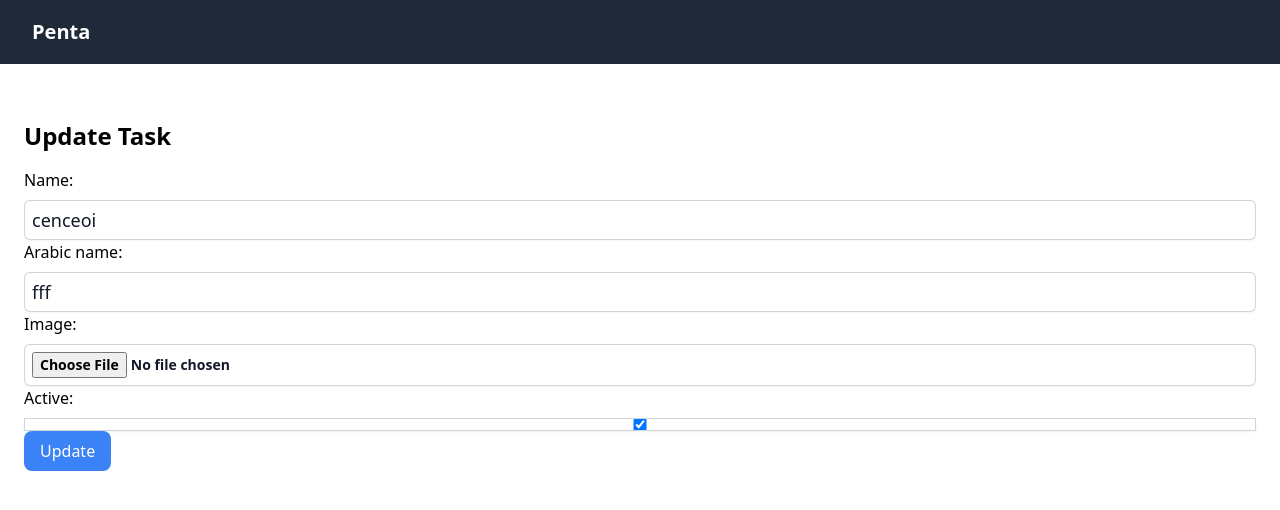
After one commit to emtechdev/django, a Django app: page /task/1/update/ in a window 1280 px wide. The commit adds this page. Shown: the top 510 px of the page. Run offline with Django 5.2, Linux system fonts and the light colour scheme; data comes from the database, SQL or seed files in the repository; some libraries are stand-ins or nearby versions.

Commit message:
first sprint

```diff
--- a/appl/forms.py
+++ b/appl/forms.py
@@ -26,13 +26,13 @@ class UserRegisterForm(UserCreationForm):
 class TaskForm(forms.ModelForm):
     class Meta:
         model = Task
-        fields = ('name', 'arabic_name',   'image')
+        fields = ['name', 'arabic_name','image', 'active']
 
         widgets = {
             'name': forms.TextInput(attrs={'class': 'block w-full rounded-md mt-2 border-0 p-2 text-gray-900 shadow-sm ring-1 ring-inset ring-gray-300 placeholder:text-gray-400 sm:text-lg sm:leading-6'}),
             'arabic_name': forms.TextInput(attrs={'class': 'block w-full rounded-md mt-2 border-0 p-2 text-gray-900 shadow-sm ring-1 ring-inset ring-gray-300 placeholder:text-gray-400 sm:text-lg sm:leading-6'}),
             'image': forms.FileInput(attrs={'class': 'block w-full rounded-md mt-2 bg-white p-2 text-sm font-semibold text-gray-900 shadow-sm ring-1 ring-inset ring-gray-300 hover:bg-gray-50'}),
-
+            'active': forms.CheckboxInput(attrs={'class': 'block w-full rounded-md mt-2 border-0 p-2 text-gray-900 shadow-sm ring-1 ring-inset ring-gray-300 placeholder:text-gray-400 sm:text-lg sm:leading-6'}),
 
         }
 
--- a/appl/models.py
+++ b/appl/models.py
@@ -27,6 +27,7 @@ class Task(models.Model):
     description = models.TextField(null=True, blank=True)
     image = models.ImageField(upload_to='tasks/', null=True, blank=True)
     created = models.DateTimeField(auto_now_add=True)
+    active = models.BooleanField(default=True)
 
     def __str__(self):
         return self.name
@@ -38,6 +39,9 @@ class Assign(models.Model):
     supervisor_approved = models.BooleanField(null=True, blank=True)
     comment = models.TextField(null=True, blank=True)
 
+    class Meta:
+        ordering = ['-done_at']
+
     def save(self, *args, **kwargs):
         if self.task:
             self.task_name = self.task.name
--- a/appl/templates/base.html
+++ b/appl/templates/base.html
@@ -8,6 +8,7 @@
     <script src="https://cdn.tailwindcss.com"></script>
     <link rel="stylesheet" href="https://unpkg.com/aos@next/dist/aos.css" />
     <link rel="stylesheet" href="https://cdnjs.cloudflare.com/ajax/libs/hover.css/2.1.1/css/hover-min.css" />
+
 </head>
 <body>
     <nav class="bg-gray-800">
@@ -20,17 +21,17 @@
                 <div class="flex flex-1 items-center justify-center flex-wrap">
                     {% if request.user.is_authenticated %}
                     <div class="absolute flex items-center sm:hidden">
-                        <button type="button"
+                        <button type="button" id="menu-toggle"
                             class="relative inline-flex items-center justify-center rounded-md p-2 text-gray-400 hover:bg-gray-700 hover:text-white focus:outline-none focus:ring-2 focus:ring-inset focus:ring-white"
                             aria-controls="mobile-menu" aria-expanded="false">
                             <span class="absolute -inset-0.5"></span>
                             <span class="sr-only">Open main menu</span>
-                            <svg class="block h-6 w-6" fill="none" viewBox="0 0 24 24" stroke-width="1.5"
+                            <svg class="block h-6 w-6 menu-open-icon" fill="none" viewBox="0 0 24 24" stroke-width="1.5"
                                 stroke="currentColor" aria-hidden="true">
                                 <path stroke-linecap="round" stroke-linejoin="round"
                                     d="M3.75 6.75h16.5M3.75 12h16.5m-16.5 5.25h16.5" />
                             </svg>
-                            <svg class="hidden h-6 w-6" fill="none" viewBox="0 0 24 24" stroke-width="1.5"
+                            <svg class="hidden h-6 w-6 menu-close-icon" fill="none" viewBox="0 0 24 24" stroke-width="1.5"
                                 stroke="currentColor" aria-hidden="true">
                                 <path stroke-linecap="round" stroke-linejoin="round" d="M6 18L18 6M6 6l12 12" />
                             </svg>
@@ -44,23 +45,15 @@
                         <a href="{% url 'home' %}"
                             class="rounded-md px-3 py-2 text-sm font-medium {% if request.path == '/' %}bg-gray-900 text-white{% else %}text-gray-300 hover:bg-gray-700 hover:text-white{% endif %}"
                             aria-current="{% if request.path == '/' %}page{% endif %}">Home</a>
-                        <div class="relative group mt-2">
                             <a href="{% url 'room' %}"
                             class="rounded-md px-3 py-2 text-sm font-medium {% if request.path == '/room/' %}bg-gray-900 text-white{% else %}text-gray-300 hover:bg-gray-700 hover:text-white{% endif %}"
                             aria-current="{% if request.path == '/room/' %}page{% endif %}">Rooms</a>
-                            <div class="absolute hidden group-hover:block bg-white text-black rounded-lg border mt-2 w-40 z-20">
-                                {% for room in rooms %}
-                                <a href="{% url 'room_detail' room.id %}"
-                                    class="block px-4 py-2 hover:bg-blue-500 rounded-lg hover:text-white">{{ room.name }}</a>
-                                {% endfor %}
-                            </div>
-                        </div>
                         <a href="#"
                             class="rounded-md px-3 py-2 text-sm font-medium text-gray-300 hover:bg-gray-700 hover:text-white">Notifications</a>
                             {% if request.user.is_authenticated and request.user.profile.kind == '2' %}
                         <div class="relative group mt-2">
                             <a href="#" class="rounded-md px-3 py-2 text-sm font-medium text-gray-300 hover:bg-gray-700 hover:text-white">Admin</a>
-                            <div class="absolute hidden group-hover:block bg-white text-black rounded-lg border mt-2 z-20 w-40">
+                            <div class="absolute hidden group-hover:block bg-white text-black rounded-lg border mt-2 z-10 w-40">
                                 <a href="{% url 'users' %}" class="block px-4 py-2 hover:bg-blue-500 rounded-t-lg hover:text-white">Users</a>
 
                                 <a href="{% url 'assign_list' %}" class="block px-4 py-2 hover:bg-blue-500 rounded-b-lg hover:text-white">Assigns</a>
@@ -88,31 +81,25 @@
         {% if request.user.is_authenticated %}
         <div class="sm:hidden" id="mobile-menu">
             <div class="space-y-1 px-2 pb-3 pt-2">
-                <a href="#" class="block rounded-md bg-gray-900 px-3 py-2 text-base font-medium text-white"
-                    aria-current="page">Home</a>
-                <div class="relative group mt-2">
+                        <a href="{% url 'home' %}"
+                            class="block rounded-md px-3 py-2 text-base font-medium {% if request.path == '/' %}bg-gray-900 text-white{% else %}text-gray-300 hover:bg-gray-700 hover:text-white{% endif %}"
+                            aria-current="{% if request.path == '/' %}page{% endif %}">Home</a>
                             <a href="{% url 'room' %}"
-                        class="rounded-md px-3 py-2 text-sm font-medium {% if request.path == '/room/' %}bg-gray-900 text-white{% else %}text-gray-300 hover:bg-gray-700 hover:text-white{% endif %}"
+                            class="block rounded-md px-3 py-2 text-base font-medium {% if request.path == '/room/' %}bg-gray-900 text-white{% else %}text-gray-300 hover:bg-gray-700 hover:text-white{% endif %}"
                             aria-current="{% if request.path == '/room/' %}page{% endif %}">Rooms</a>
-                    <div class="absolute hidden z-10 group-hover:block bg-white text-black rounded-lg border mt-2 w-40 z-20">
-                        {% for room in rooms %}
-                        <a href="{% url 'room_detail' room.id %}"
-                            class="block px-4 py-2 hover:bg-blue-500 rounded-lg hover:text-white">{{ room.name }}</a>
-                        {% endfor %}
-                    </div>
-                </div>
                         <a href="#"
                             class="block rounded-md px-3 py-2 text-base font-medium text-gray-300 hover:bg-gray-700 hover:text-white">Notifications</a>
                             {% if request.user.is_authenticated and request.user.profile.kind == '2' %}
                         <div class="relative group mt-2">
-                    <a href="#" class="rounded-md px-3 py-2 text-sm font-medium text-gray-300 hover:bg-gray-700 hover:text-white">Admin</a>
-                    <div class="absolute hidden group-hover:block bg-white text-black rounded-lg border mt-2 z-20 w-40">
+                            <a href="#" class="block rounded-md px-3 py-2 text-base font-medium text-gray-300 hover:bg-gray-700 hover:text-white">Admin</a>
+                            <div class="absolute hidden group-hover:block bg-white text-black rounded-lg border  z-10 w-40">
                                 <a href="{% url 'users' %}" class="block px-4 py-2 hover:bg-blue-500 rounded-t-lg hover:text-white">Users</a>
 
                                 <a href="{% url 'assign_list' %}" class="block px-4 py-2 hover:bg-blue-500 rounded-b-lg hover:text-white">Assigns</a>
                             </div>
                         </div>
                         {% endif %}
+
             </div>
         </div>
         {% else %}
@@ -127,6 +114,21 @@
     <script>
         AOS.init();
     </script>
+
+<script>
+    document.getElementById('menu-toggle').addEventListener('click', function () {
+        const menu = document.getElementById('mobile-menu');
+        const menuOpenIcon = document.querySelector('.menu-open-icon');
+        const menuCloseIcon = document.querySelector('.menu-close-icon');
+
+        // Toggle the display of the menu
+        menu.classList.toggle('hidden');
+
+        // Toggle the icons
+        menuOpenIcon.classList.toggle('hidden');
+        menuCloseIcon.classList.toggle('hidden');
+    });
+</script>
 </body>
 
 </html>
--- a/appl/templates/detail.html
+++ b/appl/templates/detail.html
@@ -35,8 +35,7 @@
                     <h2 class="text-2xl">{{ task.name }}</h2>
 
                     {% if request.user.is_authenticated and request.user.profile.kind == '2' %}
-                    <a href="#" class="inline-block m-4 px-6 py-3 text-lg font-semibold bg-blue-500 text-white rounded-xl mr-3">Edit</a>
-                    <a href="{% url 'delete_task' task.id %}" class="inline-block mt-4 mb-4 px-6 py-3 text-lg font-semibold bg-red-500 text-white rounded-xl">Delete</a>
+                    <a href="{% url 'task_update' task.id %}" class="inline-block m-4 px-6 py-3 text-lg font-semibold bg-blue-500 text-white rounded-xl mr-3">Edit</a>
                     {% endif %}
 
                     <form class="assign-form" method="post" action="{% url 'room_detail' room.id %}">
--- /dev/null
+++ b/appl/templates/task_update.html
@@ -0,0 +1,13 @@
+<!-- task_update.html -->
+{% extends "base.html" %}
+{% block title %}Update Task{% endblock %}
+{% block content %}
+<div class="container mx-auto mt-8">
+    <h2 class="text-2xl font-semibold mb-4">Update Task</h2>
+    <form method="post" enctype="multipart/form-data">
+        {% csrf_token %}
+        {{ form.as_p }}
+        <button type="submit" class="bg-blue-500 text-white rounded-lg px-4 py-2">Update</button>
+    </form>
+</div>
+{% endblock %}
--- a/appl/urls.py
+++ b/appl/urls.py
@@ -2,7 +2,7 @@ from django.urls import path, include
 from . import views
 from django.conf.urls.static import static
 from django.conf import settings
-from .views import AssignListView, assign_update_view
+from .views import AssignListView, assign_update_view, TaskUpdateView
 
 urlpatterns = [
 
@@ -18,6 +18,8 @@ urlpatterns = [
     path('edit_room/<int:pk>/',views.edit_room, name='edit_room'),
     path('assigns/', AssignListView.as_view(), name='assign_list'),
     path('assign/update/<int:pk>/', assign_update_view, name='assign_update'),
+    path('task/<int:pk>/update/', TaskUpdateView.as_view(), name='task_update'),
+
 
 
 ]+static(settings.MEDIA_URL , document_root=settings.MEDIA_ROOT)+static(settings.STATIC_URL, document_root=settings.STATIC_ROOT)
--- a/appl/views.py
+++ b/appl/views.py
@@ -11,6 +11,7 @@ from django.contrib.auth.mixins import LoginRequiredMixin
 from django.http import JsonResponse
 from django.views.decorators.csrf import csrf_exempt
 from django.utils.decorators import method_decorator
+from django.views.generic.edit import UpdateView
 
 class UserListView(ListView):
     model = User
@@ -78,7 +79,7 @@ class DetailView(DetailView):
 
         context = super().get_context_data(**kwargs)
         room = self.get_object()
-        tasks = Task.objects.filter(room=room)
+        tasks = Task.objects.filter(room=room, active=True)
         context['tasks'] = tasks
         return context
 
@@ -194,3 +195,13 @@ def assign_update_view(request, pk):
         form = AssignUpdateForm(instance=assign)
 
     return render(request, 'assign_update.html', {'form': form})
+
+
+
+class TaskUpdateView(UpdateView):
+    model = Task
+    form_class = TaskForm
+    template_name = 'task_update.html'
+
+    def get_success_url(self):
+        return reverse_lazy('room_detail', kwargs={'pk': self.object.room.id})
--- a/pen/settings.py
+++ b/pen/settings.py
@@ -145,3 +145,7 @@ import os
 STATICFILES_DIRS = [
     os.path.join(BASE_DIR, 'static'),
 ]
+
+
+TIME_ZONE = 'Africa/Cairo'
+USE_TZ = True
```
Also changed, not shown: appl/templates/login.html (+22 -1 lines), appl/templates/room.html (+1 -6 lines), appl/migrations/0009_task_active.py (added), media/tasks/Screenshot_7.png (added), media/tasks/Screenshot_7_V7yxnuj.png (added). Lines whose indentation alone changed are shown as unchanged.
